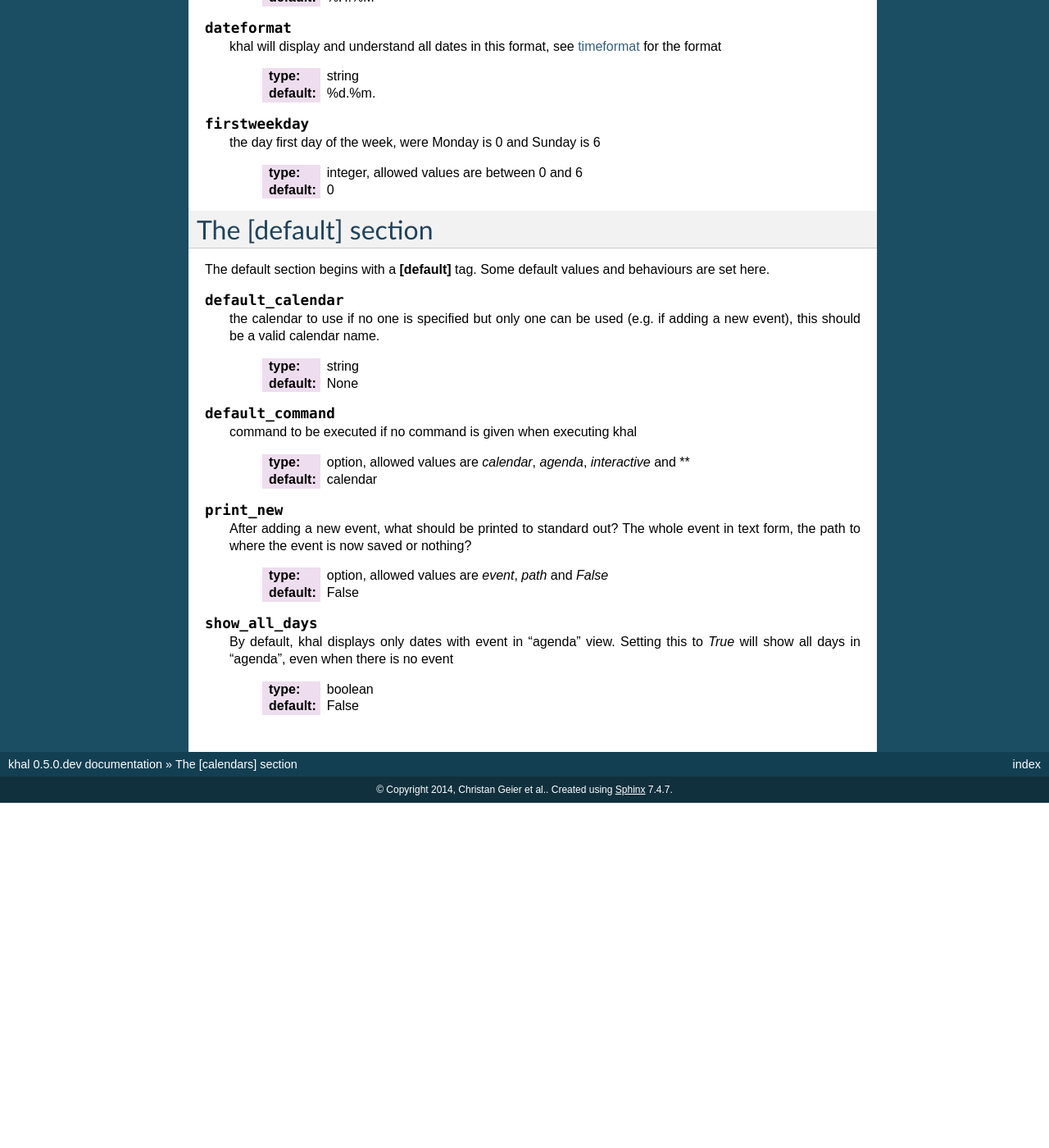
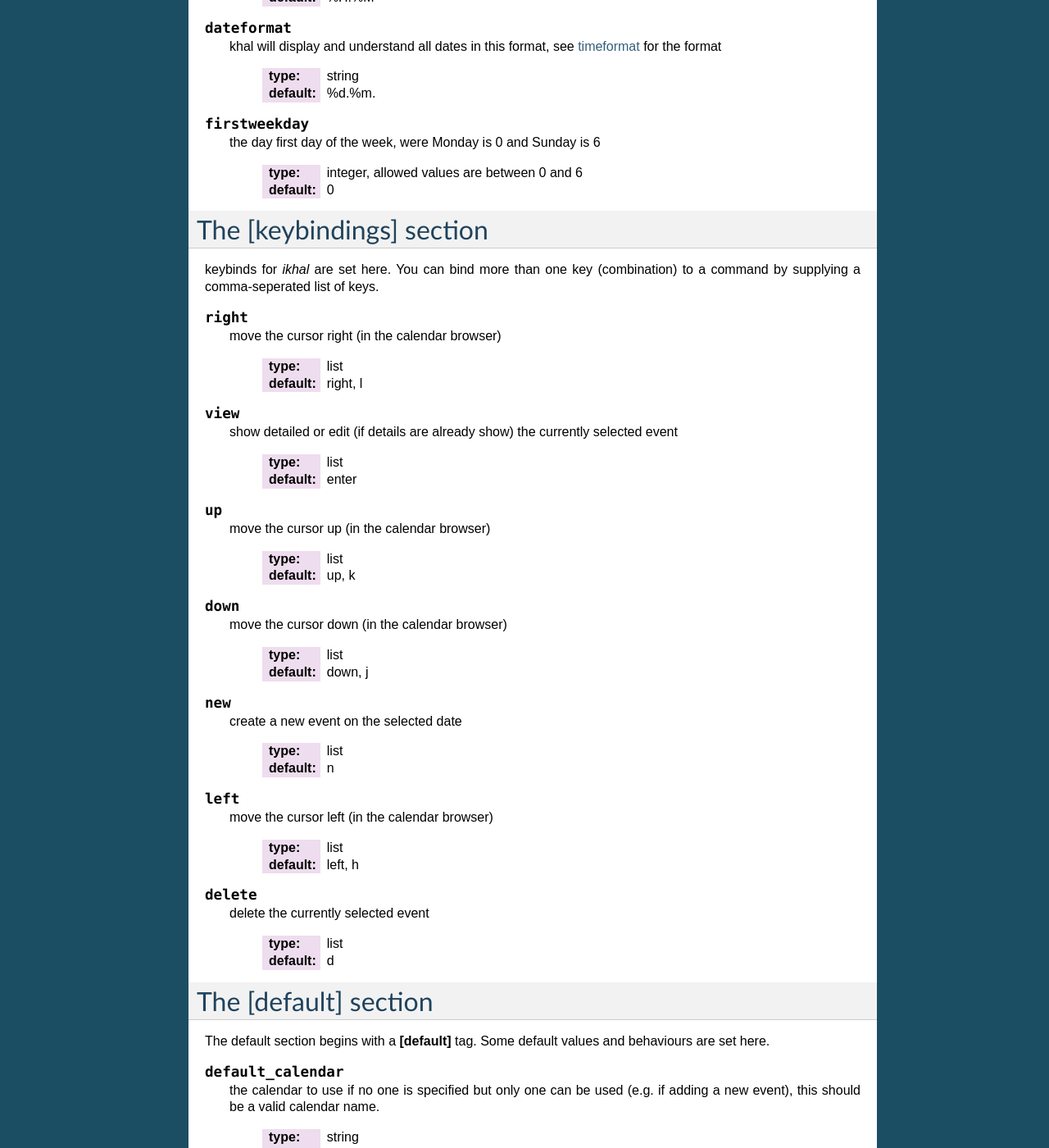
Before and after one commit to pimutils/khal, a Sphinx documentation site: the page built from doc/source/configspec.rst, in a window 1280 px wide and 1400 px high, scrolled down 2218 px. Shown: the whole window at 82% size. Built offline with Sphinx 7.4.7, drawn with Linux system fonts in a browser that asks for light colours; before the commit the page ends 3197 px from its top, so only the background shows below that; some of the changed text lies outside the part shown.

Commit message:
first user changable key bindings

```diff
--- a/doc/source/configspec.rst
+++ b/doc/source/configspec.rst
@@ -180,8 +180,85 @@ The most important options in the the **[locale]** section are probably (long-)t
       :type: integer, allowed values are between 0 and 6
       :default: 0
 
+The [keybindings] section
+~~~~~~~~~~~~~~~~~~~~~~~~~
+
+keybinds for `ikhal` are set here. You can bind more than one key
+(combination) to a command by supplying a comma-seperated list of keys.
+
+.. _keybindings-right:
+
+.. object:: right
+
+
+    move the cursor right (in the calendar browser)
+
+      :type: list
+      :default: right, l
+
+.. _keybindings-view:
+
+.. object:: view
+
+
+    show detailed or edit (if details are already show) the currently selected event
+
+      :type: list
+      :default: enter
+
+.. _keybindings-up:
+
+.. object:: up
+
+
+    move the cursor up (in the calendar browser)
+
+      :type: list
+      :default: up, k
+
+.. _keybindings-down:
+
+.. object:: down
+
+
+    move the cursor down (in the calendar browser)
+
+      :type: list
+      :default: down, j
+
+.. _keybindings-new:
+
+.. object:: new
+
+
+    create a new event on the selected date
+
+      :type: list
+      :default: n
+
+.. _keybindings-left:
+
+.. object:: left
+
+
+    move the cursor left (in the calendar browser)
+
+      :type: list
+      :default: left, h
+
+.. _keybindings-delete:
+
+.. object:: delete
+
+
+    delete the currently selected event
+
+      :type: list
+      :default: d
+
 The [default] section
 ~~~~~~~~~~~~~~~~~~~~~
+
 
 The default section begins with a **[default]** tag. Some default values and
 behaviours are set here.
--- a/doc/source/generate_config.py
+++ b/doc/source/generate_config.py
@@ -31,6 +31,10 @@ def write_section(specsection, secname, key, comment):
     print()
     if fun_name in ['expand_db_path', 'expand_path']:
         fun_name = 'string'
+    elif fun_name in ['force_list']:
+        fun_name = 'list'
+        if isinstance(default, list):
+            default = ', '.join(default)
 
     print('      :type: {}'.format(fun_name))
     if fun_args != []:
```
Also changed, not shown: other parts of doc/source/configspec.rst (+1 -1 lines), 2 other files.
